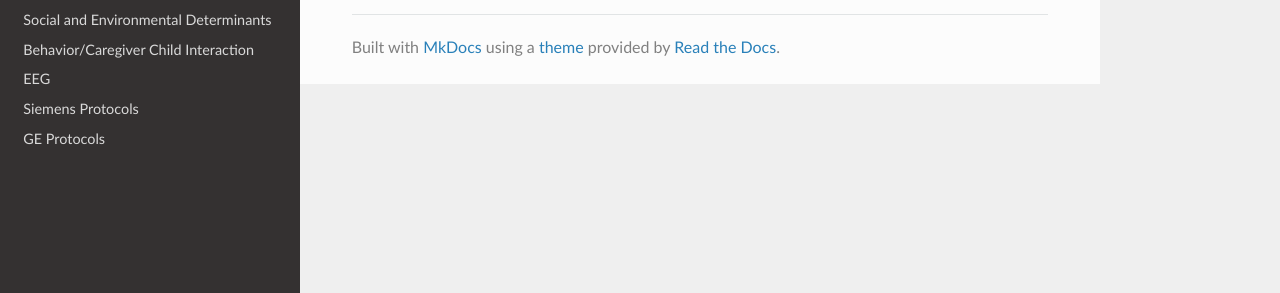
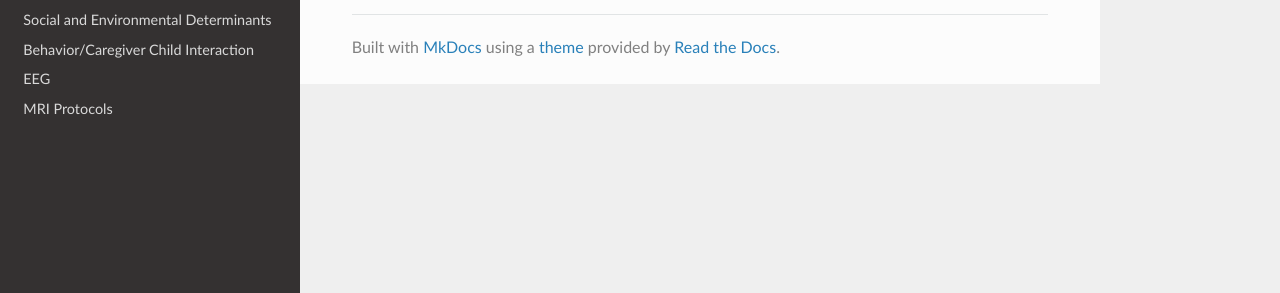
Before and after one commit to mattcieslak/hbcd-docs, an MkDocs documentation site: the page built from docs/index.md, in a window 1280 px wide. Shown: the part 218-511 px from the top of the page. Built offline with MkDocs 1.6.1, drawn with Linux system fonts in a browser that asks for light colours; nearby versions of some CDN libraries.

Commit message:
Update mkdocs.yml

```diff
--- a/mkdocs.yml
+++ b/mkdocs.yml
@@ -11,5 +11,4 @@ nav:
   - Social and Environmental Determinants: socenv_determinants.md
   - Behavior/Caregiver Child Interaction: behavior.md
   - EEG: eeg.md
-  - Siemens Protocols: siemens.md
-  - GE Protocols: ge.md
+  - MRI Protocols: mri_protocols.md
```
